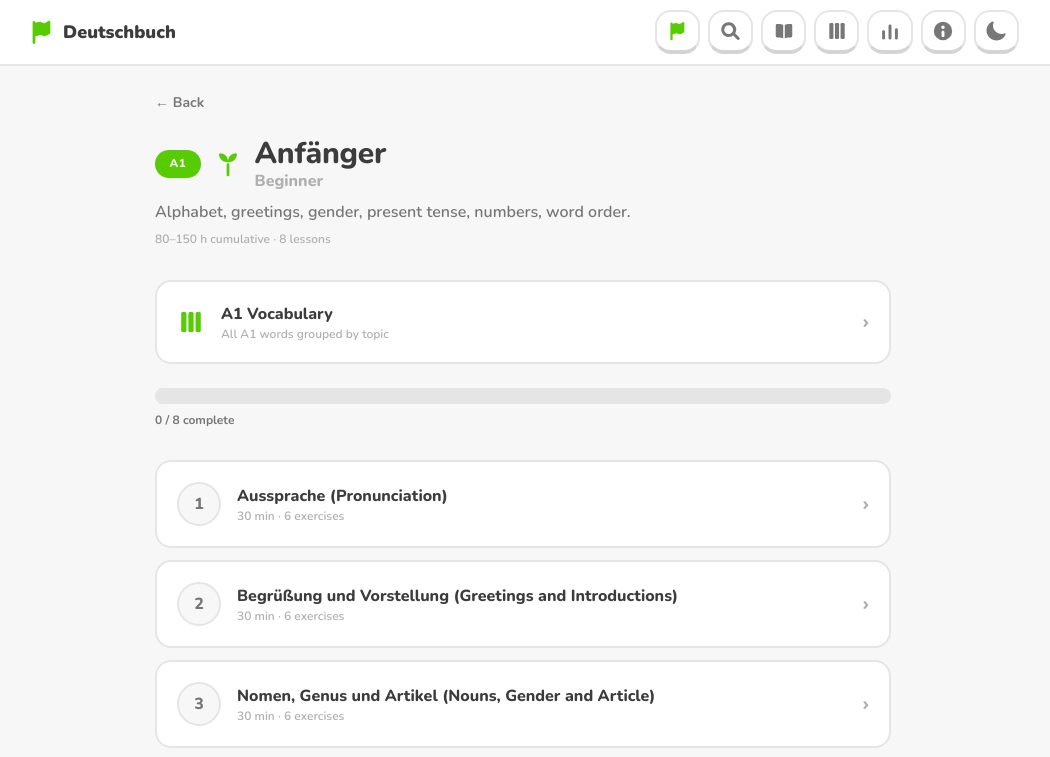
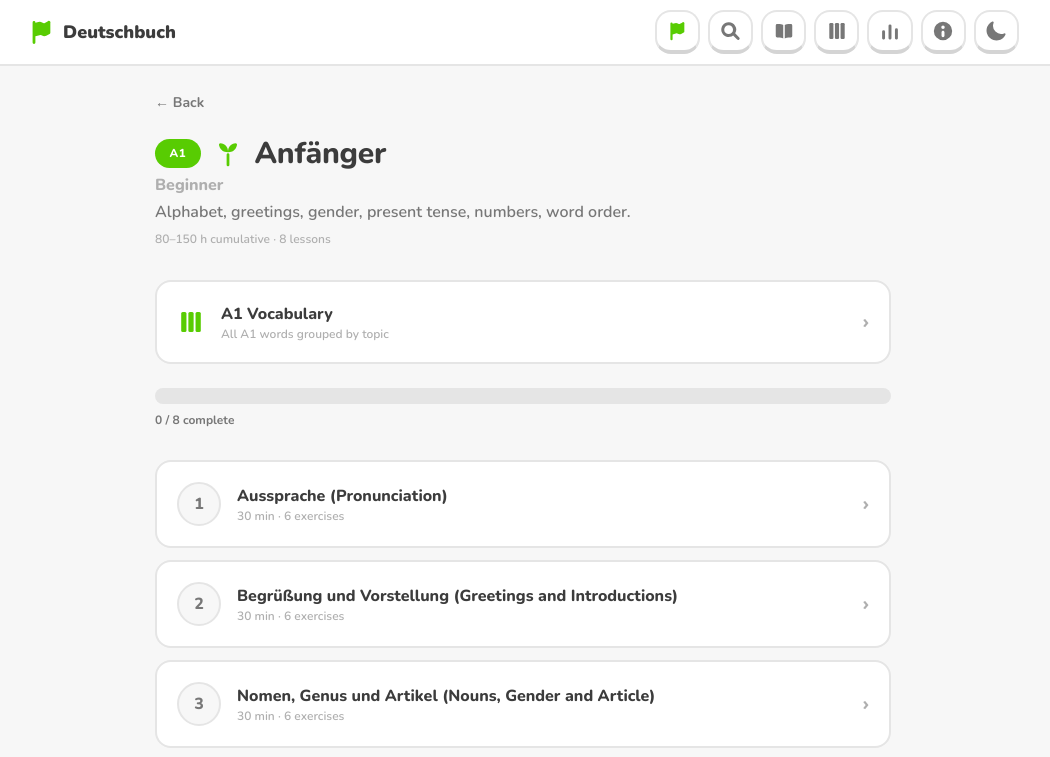
Before and after one commit to guizot/deutschbuch, an Astro site: page /a1/ in a window 1280 px wide. Shown: the top 757 px of the page, without its empty margins (117-1167 px from the left). Built offline with nearby package versions, Linux system fonts and the light colour scheme; Astro itself is replaced by a stand-in of ours.

Commit message:
Put the English title on its own full-width line under the icon
The English gloss was stacked in the right-hand column under the German title,
so it started at the title's left edge while the subtitle started at the icon's
edge — two different insets in one block. The gloss is now a full-width line
right under the icon, with the subtitle below it, so title, gloss and subtitle
all read as one column.

```diff
--- a/src/components/PageHeader.astro
+++ b/src/components/PageHeader.astro
@@ -56,9 +56,9 @@ const {
     </span>
     <span class="page-head-names">
       <h1 class="page-head-title">{title}</h1>
-      {en && <span class="page-head-en">{en}</span>}
     </span>
   </div>
+  {en && <p class="page-head-en">{en}</p>}
   {subtitle && <p class="page-head-sub">{subtitle}</p>}
   {note && <p class="page-head-note">{note}</p>}
   <slot />
@@ -78,12 +78,12 @@ const {
     align-items: center;
     flex: none;
   }
-  /* Title and its English gloss stack tightly; min-width:0 lets a long German
-     word wrap instead of shoving the icon around. */
+  /* Title alone next to the icon; the English gloss and the subtitle are both
+     full-width lines below, starting at the icon's left edge, so the whole
+     block reads as one column. */
   .page-head-names {
     display: flex;
     flex-direction: column;
-    gap: 0.1rem;
     min-width: 0;
   }
   .page-head-title {
@@ -92,13 +92,14 @@ const {
     margin: 0;
   }
   .page-head-en {
+    margin-top: 0.35rem;
     font-size: 1rem;
     font-weight: 800;
     line-height: 1.2;
     color: var(--text-faint);
   }
   .page-head-sub {
-    margin-top: 0.6rem;
+    margin-top: 0.35rem;
     color: var(--text-muted);
   }
   .page-head-note {
```
